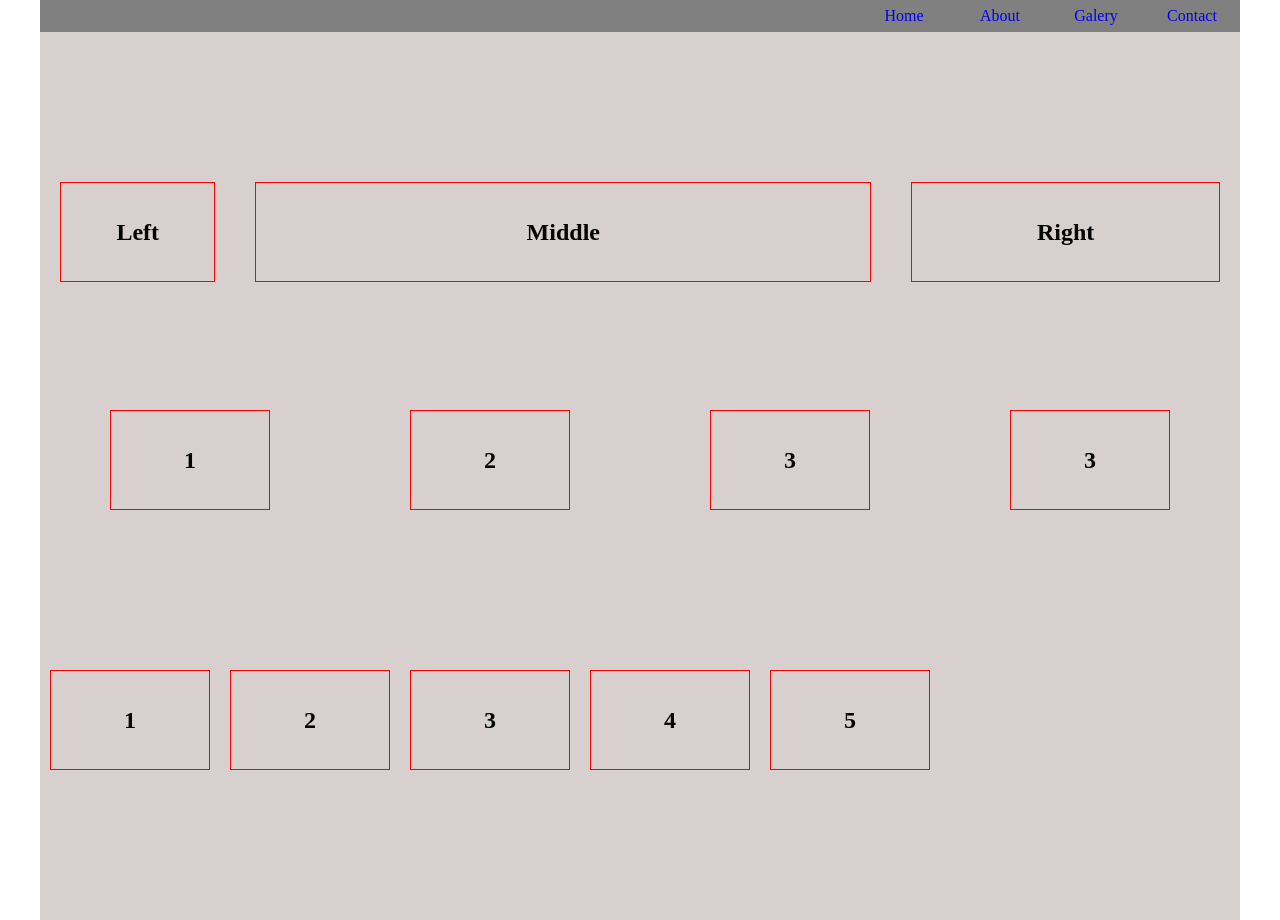
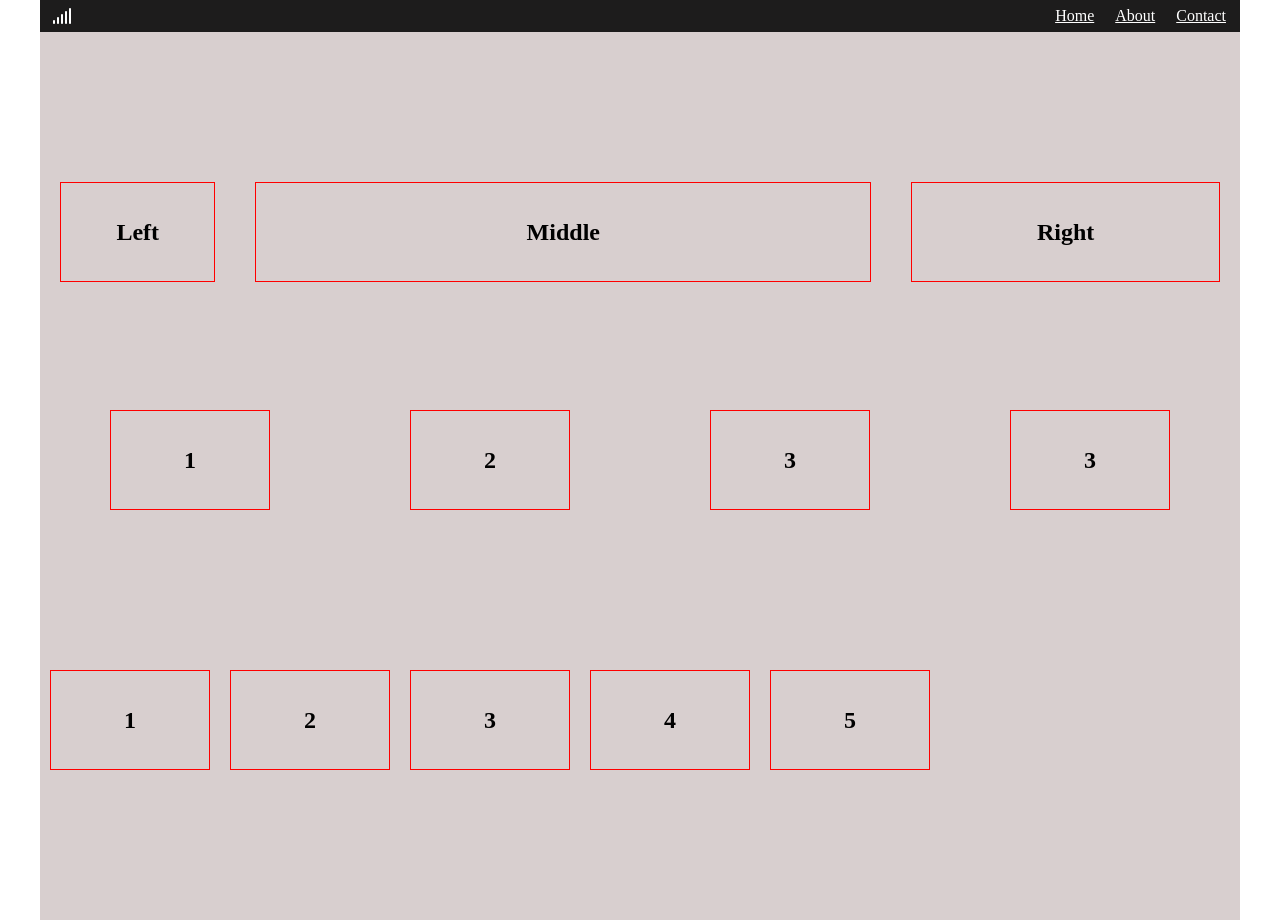
Before and after one commit to DJendryczka/flexbox-practice, a website: page index.html in a window 1280 px wide. Drawn offline with Linux system fonts and the light colour scheme.

Commit message:
Navbar ready

```diff
--- a/index.html
+++ b/index.html
@@ -1,16 +1,20 @@
 <!DOCTYPE html>
 <html lang="en">
   <head>
-    <meta charset="UTF-8">
-    <meta http-equiv="X-UA-Compatible" content="IE=edge">
-    <meta name="viewport" content="width=device-width, initial-scale=1.0">
+    <meta charset="UTF-8" />
+    <meta http-equiv="X-UA-Compatible" content="IE=edge" />
+    <meta name="viewport" content="width=device-width, initial-scale=1.0" />
     <title>FlexboxPractice</title>
-    <link rel="stylesheet" href="css/style.css">
+    <link rel="stylesheet" href="css/style.css" />
+    <script src="https://kit.fontawesome.com/47ab2ddb0f.js" crossorigin="anonymous"></script>
   </head>
   <body>
     <header>
-        <div id="flex">
-            <div class="navbar" >
+      <nav id="nav">
+          <div class="logo">
+            <i class="fa fa-signal"></i>
+          </div>
+        <div class="navbar">
           <div class="nav-box">
             <a href="#">Home</a>
           </div>
@@ -18,13 +22,10 @@
             <a href="#">About</a>
           </div>
           <div class="nav-box">
-                    <a href="#">Galery</a>
-                </div>
-                <div class="nav-box">
             <a href="#">Contact</a>
           </div>
         </div>
-        </div>
+      </nav>
       <div class="container-hero" id="flex">
         <div class="box-left">
           <h2>Left</h2>
@@ -35,7 +36,6 @@
         <div class="box-right">
           <h2>Right</h2>
         </div>
-
       </div>
     </header>
     <div class="container-1" id="flex">
@@ -68,8 +68,6 @@
       <div class="box">
         <h2>5</h2>
       </div>
-
     </div>
-
   </body>
 </html>
--- a/sass/style.scss
+++ b/sass/style.scss
@@ -1,3 +1,5 @@
+/* Global */
+
 * {
   box-sizing: border-box;
 }
@@ -6,16 +8,57 @@ body {
   margin: 0;
   padding: 0;
   max-width: 1200px;
-    margin: 0  auto;
+  margin: 0 auto;
 }
 
 a {
-    text-decoration: none;
+  color: white;
 }
+
+a:hover {
+    color: orange;
+}
+
+a:active {
+    color: orangered;
+}
+
+/* Navbar */
 
 header {
   max-width: 1200px;
   height: 50vh;
+}
+
+nav {
+    max-width: 1200px;
+    display: flex;
+    justify-content: center;
+    align-content: center;
+    justify-content: space-between;
+    background-color: rgb(29, 28, 28);
+}
+
+.navbar {
+  display: flex;
+  align-items: center;
+
+}
+
+.nav-box {
+  display: flex;
+  justify-content: space-around;
+  align-items: center;
+  height: 2em;
+  margin: 0 14px 0 7px;
+}
+
+.logo {
+    color: white;
+    display: flex;
+    justify-content: center;
+    align-items: center;
+    margin: 0 12px;
 }
 
 .container-hero {
@@ -26,31 +69,14 @@ header {
   align-items: center;
 }
 
-.navbar {
-    background-color: grey;
-    display: flex;
-    justify-content: flex-end;
-    align-items: center;
-}
-
-.nav-box {
-    display: flex;
-    justify-content: space-around;
-    align-items: center;
-    width: 8%;
-    height: 2em;
-}
-
-
-
 .box-middle {
   display: flex;
   justify-content: center;
   align-items: center;
   height: 100px;
-    flex: 4 ;
+  flex: 4;
   border: 1px solid red;
-    margin: 0 20px
+  margin: 0 20px;
 }
 
 .box-left {
@@ -58,10 +84,10 @@ header {
   justify-content: center;
   align-items: center;
   height: 100px;
-    flex: 1 ;
+  flex: 1;
   border: 1px solid red;
 
-    margin: 0 20px
+  margin: 0 20px;
 }
 
 .box-right {
@@ -69,10 +95,10 @@ header {
   justify-content: center;
   align-items: center;
   height: 100px;
-    flex: 2 ;
+  flex: 2;
   border: 1px solid red;
 
-    margin: 0 20px
+  margin: 0 20px;
 }
 
 .container-1 {
@@ -90,7 +116,6 @@ header {
   display: flex;
   align-content: center;
   flex-wrap: wrap;
-
 }
 
 .box {
```
Also changed, not shown: css/style.css, 1 other file. Lines whose indentation alone changed are shown as unchanged.
